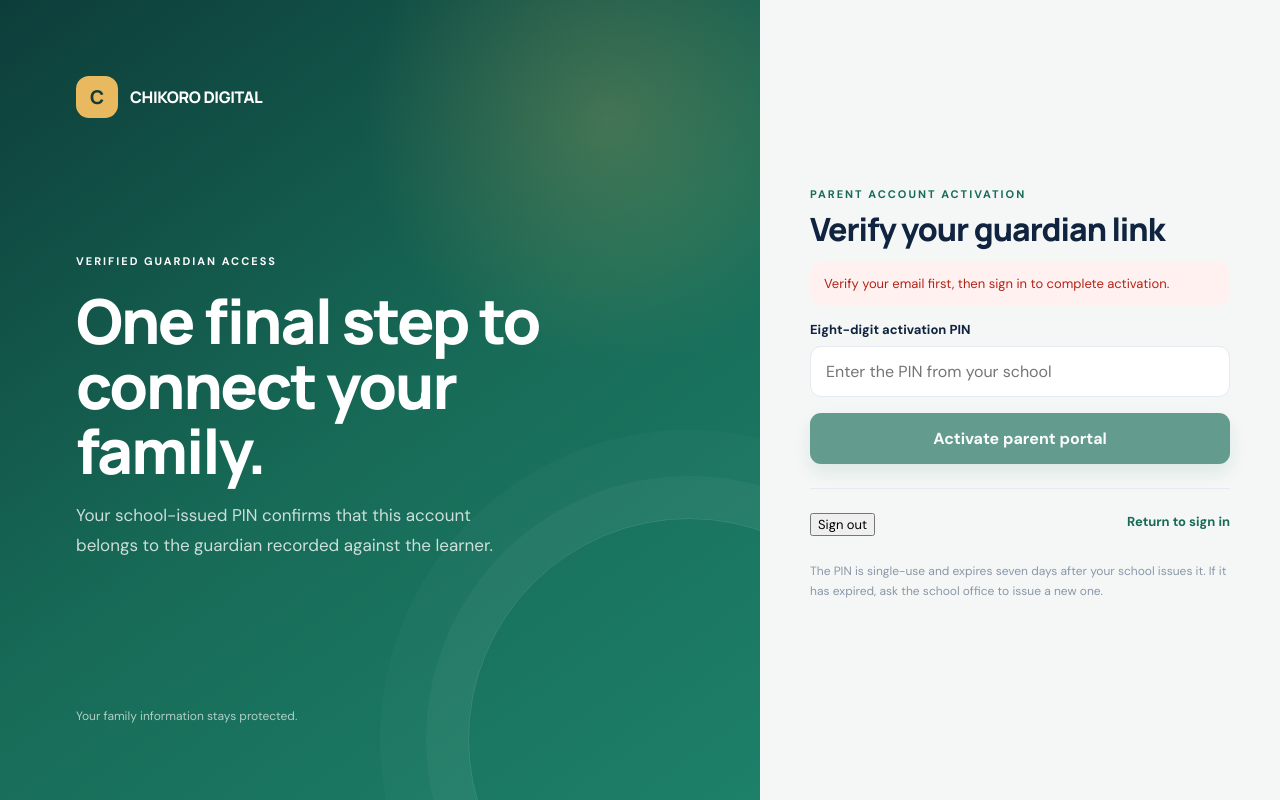
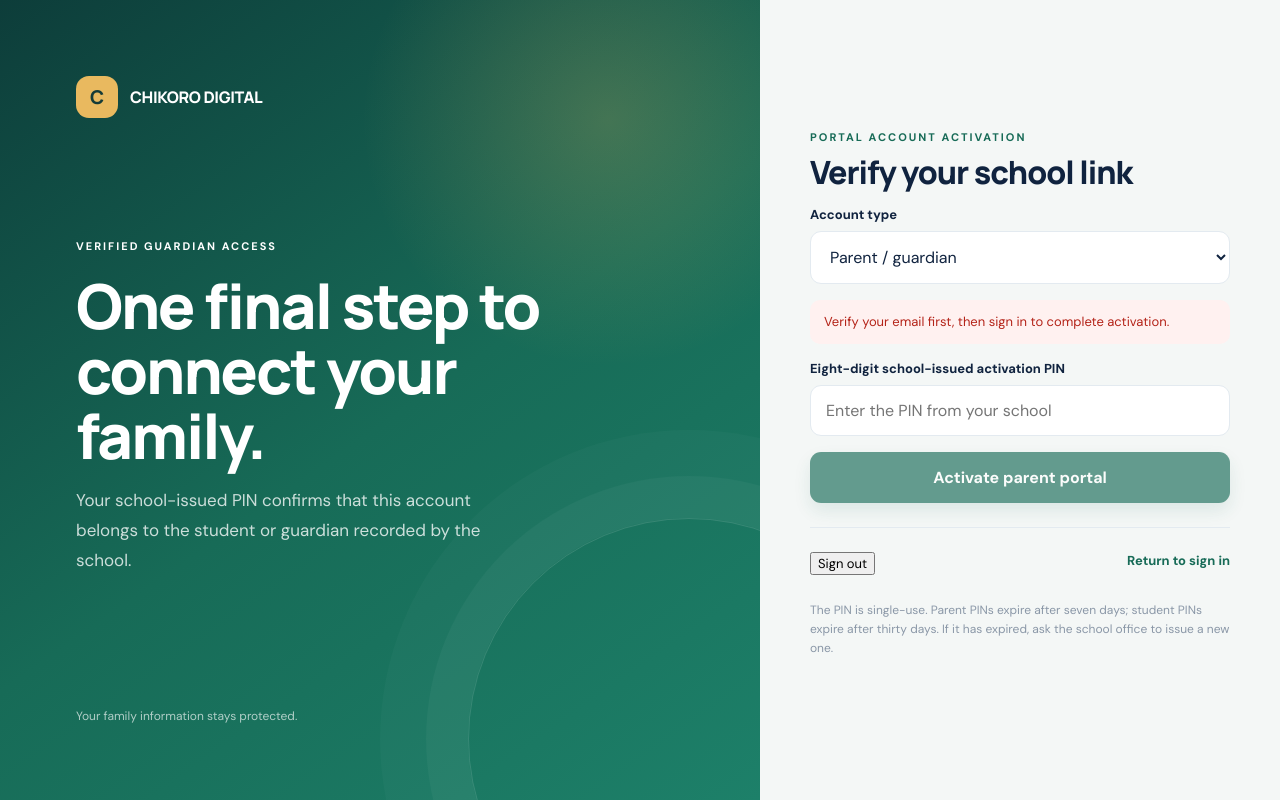
Before and after one commit to Mishtino/Chikoro-Digital, a Next.js app in the folder web/: page /portal/activate in a window 1280 px wide. Built offline with nearby package versions, Linux system fonts and the light colour scheme; no server answers.

Commit message:
Support both student and parent activation from the portal

```diff
--- a/web/pages/portal/activate.js
+++ b/web/pages/portal/activate.js
@@ -6,10 +6,16 @@ import { getSupabaseBrowserClient } from '../../lib/supabase';
 export default function ParentActivate() {
   const router = useRouter();
   const [pin, setPin] = useState('');
+  const [activationType, setActivationType] = useState('parent');
   const [error, setError] = useState('');
   const [loading, setLoading] = useState(true);
   const [submitting, setSubmitting] = useState(false);
   const [email, setEmail] = useState('');
+
+  useEffect(() => {
+    if (router.isReady && router.query.type === 'student') setActivationType('student');
+    else if (router.isReady && router.query.type === 'parent') setActivationType('parent');
+  }, [router.isReady, router.query.type]);
 
   useEffect(() => {
     let active = true;
@@ -36,11 +42,11 @@ export default function ParentActivate() {
     setError('');
     setSubmitting(true);
     try {
-      await api('/auth/parent/activate', {
+      await api(activationType === 'student' ? '/auth/student/activate' : '/auth/parent/activate', {
         method: 'POST',
         body: JSON.stringify({ pin }),
       });
-      router.replace('/portal/parent');
+      router.replace(activationType === 'student' ? '/portal/fees' : '/portal/parent');
     } catch (err) {
       setError(err.message);
       setSubmitting(false);
@@ -56,20 +62,21 @@ export default function ParentActivate() {
     <main className="auth-shell">
       <section className="auth-visual">
         <div className="brand-lockup"><span className="brand-mark">C</span><span>CHIKORO DIGITAL</span></div>
-        <div className="visual-copy"><span className="eyebrow">Verified guardian access</span><h1>One final step to connect your family.</h1><p>Your school-issued PIN confirms that this account belongs to the guardian recorded against the learner.</p></div>
+        <div className="visual-copy"><span className="eyebrow">Verified guardian access</span><h1>One final step to connect your family.</h1><p>Your school-issued PIN confirms that this account belongs to the student or guardian recorded by the school.</p></div>
         <div className="visual-foot">Your family information stays protected.</div>
       </section>
       <section className="auth-panel"><div className="auth-card">
-        <div className="form-eyebrow">Parent account activation</div><h2>Verify your guardian link</h2>
+        <div className="form-eyebrow">Portal account activation</div><h2>Verify your school link</h2>
         {email && <p className="auth-subtitle">Signed in as {email}</p>}
+        <div className="field"><label htmlFor="activation-type">Account type</label><select id="activation-type" value={activationType} onChange={event => setActivationType(event.target.value)}><option value="parent">Parent / guardian</option><option value="student">Student</option></select></div>
         {error && <div className="auth-alert error" role="alert">{error}</div>}
         {loading ? <p role="status">Checking your secure session…</p> : <form onSubmit={submit}>
-          <div className="field"><label htmlFor="guardian-pin">Eight-digit activation PIN</label><input id="guardian-pin" inputMode="numeric" autoComplete="one-time-code" maxLength={8} pattern="[0-9]{8}" value={pin} onChange={event => setPin(event.target.value.replace(/[^0-9]/g, '').slice(0, 8))} placeholder="Enter the PIN from your school" required /></div>
+          <div className="field"><label htmlFor="guardian-pin">Eight-digit school-issued activation PIN</label><input id="guardian-pin" inputMode="numeric" autoComplete="one-time-code" maxLength={8} pattern="[0-9]{8}" value={pin} onChange={event => setPin(event.target.value.replace(/[^0-9]/g, '').slice(0, 8))} placeholder="Enter the PIN from your school" required /></div>
           <button className="auth-button" type="submit" disabled={submitting || pin.length !== 8}>{submitting ? 'Verifying guardian link…' : 'Activate parent portal'}</button>
         </form>}
         <div className="auth-divider"></div>
         <div className="auth-links"><button type="button" onClick={logout}>Sign out</button><a href="/portal/login">Return to sign in</a></div>
-        <p className="auth-note">The PIN is single-use and expires seven days after your school issues it. If it has expired, ask the school office to issue a new one.</p>
+        <p className="auth-note">The PIN is single-use. Parent PINs expire after seven days; student PINs expire after thirty days. If it has expired, ask the school office to issue a new one.</p>
       </div></section>
     </main>
   );
```
